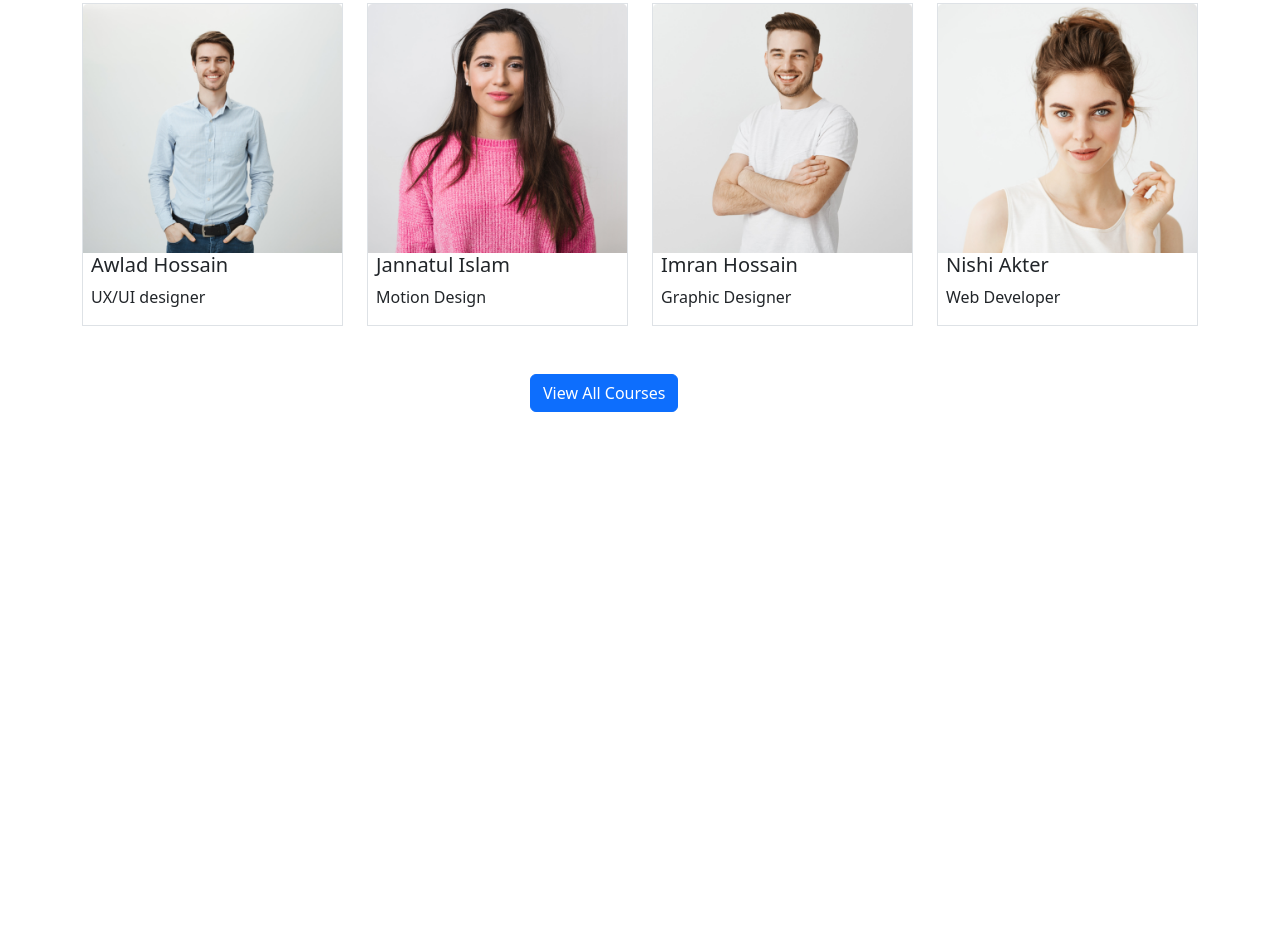
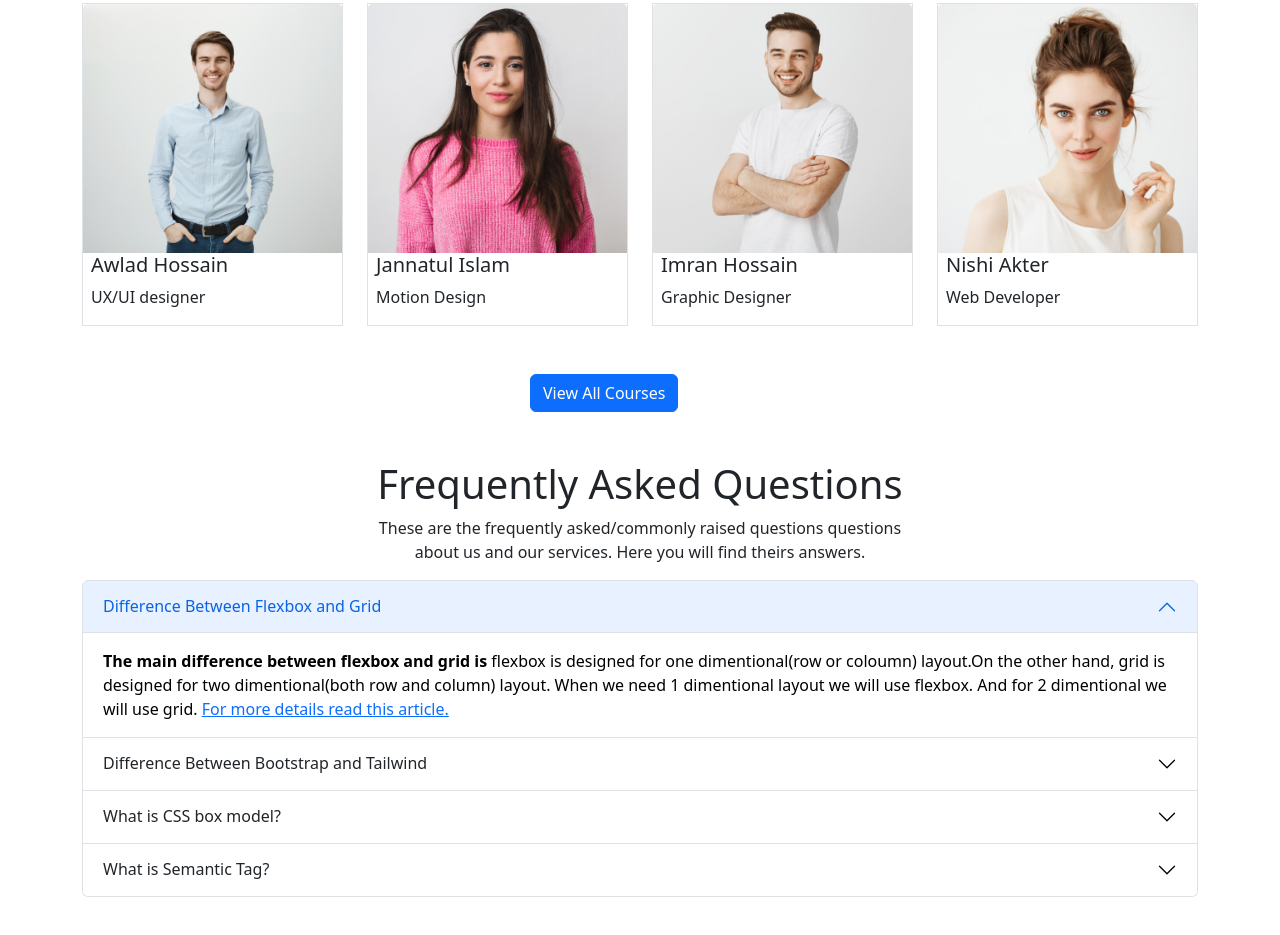
Before and after one commit to AmanatUMahmud/Bangla-Acamdey, a plain HTML site: page index.html in a window 1280 px wide. Shown: the part 3064-3999 px from the top of the page. Before the commit the page ends 3524 px from the top, so only its background shows below. Drawn offline with nearby package versions, Linux system fonts and the light colour scheme.

Commit message:
FAQ added

```diff
--- a/index.html
+++ b/index.html
@@ -142,7 +142,8 @@
                             <img src="images/course/course-2.png" class="img-fluid w-100" alt="">
                             <div class="ms-2">
                                 <h2>Fundamentals Of Coding</h2>
-                                <p>Learn the basic things of coding.In this course we will teach you what is coding. Why we
+                                <p>Learn the basic things of coding.In this course we will teach you what is coding. Why
+                                    we
                                     code. How it has revolutionized our world.</p>
                                 <h3 class="text-primary">Price : 18$</h3>
                             </div>
@@ -153,7 +154,8 @@
                             <img src="images/course/course-3.png" class="img-fluid w-100" alt="">
                             <div class="ms-2">
                                 <h2>Fundamentals Of Coding 2</h2>
-                                <p>This is the sequel course of our course "Fundamentals Of Coding". In this course we will
+                                <p>This is the sequel course of our course "Fundamentals Of Coding". In this course we
+                                    will
                                     know advanced things about coding.</p>
                                 <h3 class="text-primary">Price : 15$</h3>
                             </div>
@@ -322,6 +324,80 @@
             <button class="btn btn-primary my-5 btn-margin">View All Courses</button>
         </section>
         <!-- Successfull students code ends here-->
+
+        <!-- FAQ code starts here -->
+        <section class="container mb-5">
+            <div class="w-50 mx-auto text-center">
+                <h1>Frequently Asked Questions</h1>
+                <p>These are the frequently asked/commonly raised questions questions about us and our services. Here
+                    you will find theirs answers.</p>
+            </div>
+            <div class="accordion" id="accordionExample">
+                <div class="accordion-item">
+                    <h2 class="accordion-header" id="headingOne">
+                        <button class="accordion-button" type="button" data-bs-toggle="collapse"
+                            data-bs-target="#collapseOne" aria-expanded="true" aria-controls="collapseOne">
+                            Difference Between Flexbox and Grid
+                        </button>
+                    </h2>
+                    <div id="collapseOne" class="accordion-collapse collapse show" aria-labelledby="headingOne"
+                        data-bs-parent="#accordionExample">
+                        <div class="accordion-body">
+                            <strong>The main difference between flexbox and grid is</strong> flexbox is designed for one dimentional(row or coloumn) layout.On the other hand, grid is designed for two dimentional(both row and column) layout. When we need 1 dimentional layout we will use flexbox. And for 2 dimentional we will use grid.
+                            <a target="_blank" href="https://www.geeksforgeeks.org/comparison-between-css-grid-css-flexbox/">For more details read this article.</a>
+                        </div>
+                    </div>
+                </div>
+                <div class="accordion-item">
+                    <h2 class="accordion-header" id="headingTwo">
+                        <button class="accordion-button collapsed" type="button" data-bs-toggle="collapse"
+                            data-bs-target="#collapseTwo" aria-expanded="false" aria-controls="collapseTwo">
+                            Difference Between Bootstrap and Tailwind
+                        </button>
+                    </h2>
+                    <div id="collapseTwo" class="accordion-collapse collapse" aria-labelledby="headingTwo"
+                        data-bs-parent="#accordionExample">
+                        <div class="accordion-body">
+                            <strong>The main difference between Bootstrap and tailwind is</strong> Bootstrap comes with a set of pre-styled responsive, mobile-first components that possess a definite UI kit. On the other hand, Tailwind offers predesigned widgets to build a site from scratch with fast UI development.Tailwind CSS uses a set of utility classes to create a neat UI with more flexibility and uniqueness. Sites created using Bootstrap follow the generic pattern that makes them look identical.                            <a target="_blank" href="https://www.geeksforgeeks.org/tailwind-css-vs-bootstrap/#:~:text=Bootstrap%20comes%20with%20a%20set,that%20makes%20them%20look%20identical.">For more details read this article.</a>
+                        </div>
+                    </div>
+                </div>
+                <div class="accordion-item">
+                    <h2 class="accordion-header" id="headingThree">
+                        <button class="accordion-button collapsed" type="button" data-bs-toggle="collapse"
+                            data-bs-target="#collapseThree" aria-expanded="false" aria-controls="collapseThree">
+                            What is CSS box model?
+                        </button>
+                    </h2>
+                    <div id="collapseThree" class="accordion-collapse collapse" aria-labelledby="headingThree"
+                        data-bs-parent="#accordionExample">
+                        <div class="accordion-body">
+                            <strong>The CSS box model is</strong> used in design and layout.It is essentially a box that wraps around every HTML element. It consists of: margins, borders, padding, and the actual content(width x height). The box model allows us to add a border around elements, and to define space between elements.
+                            <a target="_blank" href="https://www.w3schools.com/css/css_boxmodel.asp">For more details read this article.</a>
+                        </div>
+                    </div>
+                </div>
+                <div class="accordion-item">
+                    <h2 class="accordion-header" id="headingFour">
+                        <button class="accordion-button collapsed" type="button" data-bs-toggle="collapse"
+                            data-bs-target="#collapseFour" aria-expanded="false" aria-controls="collapseFour">
+                            What is Semantic Tag?
+                        </button>
+                    </h2>
+                    <div id="collapseFour" class="accordion-collapse collapse " aria-labelledby="headingFour"
+                        data-bs-parent="#accordionExample">
+                        <div class="accordion-body">
+                            <strong>Tags which specify parts of a website.</strong> A semantic element clearly describes its meaning to both the browser and the developer. Like nav tag specifies navigation bar.
+                             Header, footer tag specifies header and footer of a website. Some additional semantic tags are form, table, article, aside etc.
+                             <a target="_blank" href="https://www.w3schools.com/html/html5_semantic_elements.asp">For more details read this article.</a>
+                        </div>
+                    </div>
+                </div>
+            </div>
+        </section>
+        <!-- FAQ code ends here -->
+
+
     </main>
     <!-- Main code ends here -->
 
```
